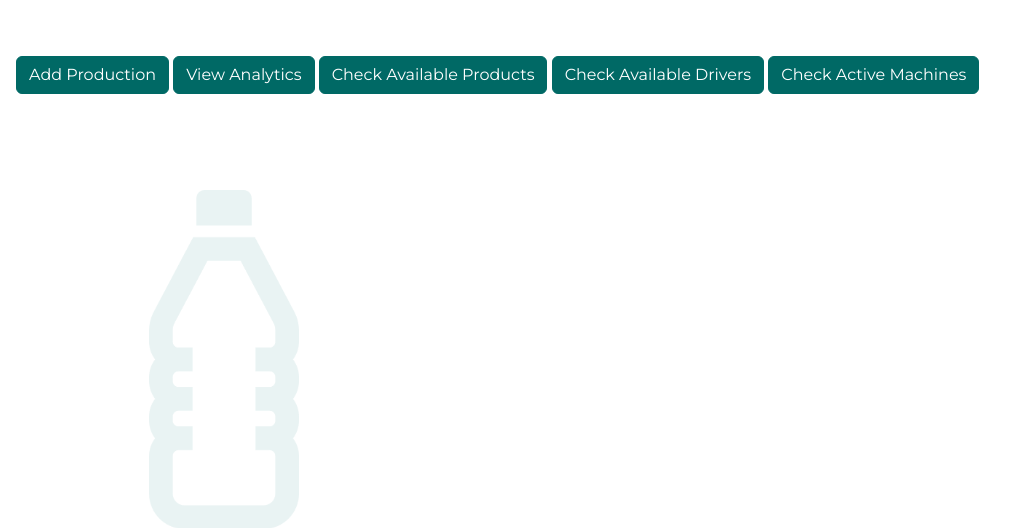
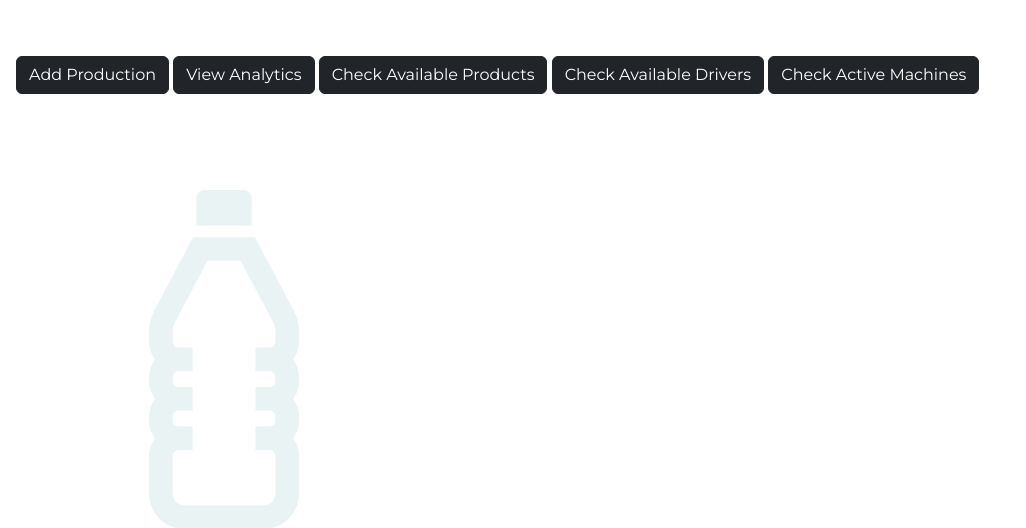
Before and after one commit to lagra-iku/aqua_manager, a Flask app: page /admin in a window 1280 px wide. Shown: the part 298-826 px from the top of the page, without its empty margins (0-1026 px from the left). Run offline with Flask 3, Linux system fonts and the light colour scheme.

Commit message:
Updating Admin button colors

```diff
--- a/templates/admin/home.html
+++ b/templates/admin/home.html
@@ -13,11 +13,11 @@
     <div class="main-content">
         <!-- Add Production and View Analytics buttons -->
         <div class="action-buttons">
-            <a href="{{ url_for('add_production') }}" class="btn btn-primary">Add Production</a>
-            <a href="{{ url_for('dashboard') }}" class="btn btn-primary">View Analytics</a>
-            <a href="{{ url_for('dashboard') }}" class="btn btn-primary">Check Available Products</a>
-            <a href="{{ url_for('dashboard') }}" class="btn btn-primary">Check Available Drivers</a>
-            <a href="{{ url_for('dashboard') }}" class="btn btn-primary">Check Active Machines</a>
+            <a href="{{ url_for('add_production') }}" class="btn btn-dark">Add Production</a>
+            <a href="{{ url_for('dashboard') }}" class="btn btn-dark">View Analytics</a>
+            <a href="{{ url_for('dashboard') }}" class="btn btn-dark">Check Available Products</a>
+            <a href="{{ url_for('dashboard') }}" class="btn btn-dark">Check Available Drivers</a>
+            <a href="{{ url_for('dashboard') }}" class="btn btn-dark">Check Active Machines</a>
         </div>
         <br><br>
         <div class="col-sm-4 order-sm-last text-center my-5">
```
